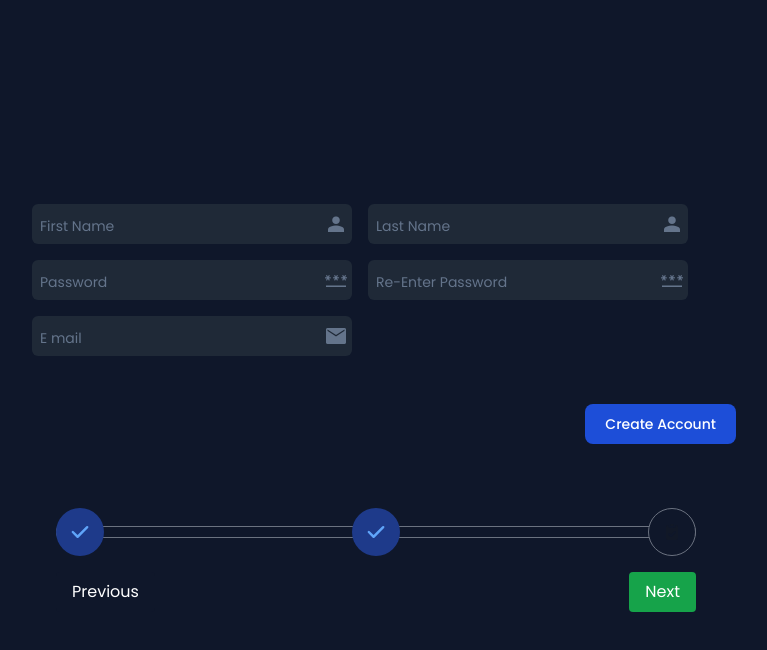
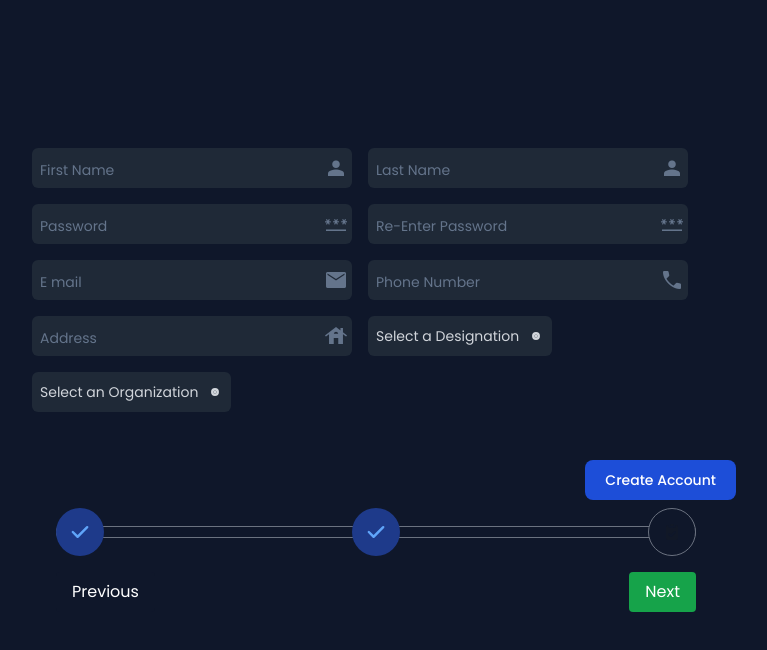
Before and after one commit to Avaneesh-S/College-Organization-Management, a React (Create React App) app in the folder client/: page /createaccount in a window 1280 px wide. Both pictures are taken after a click on the button "Next". Shown: the top 650 px of the page, without its empty margins (264-1031 px from the left). Built offline with nearby package versions, Linux system fonts and the light colour scheme.

Commit message:
fix: changes in registering account

```diff
--- a/client/src/Pages/CreateAccount.jsx
+++ b/client/src/Pages/CreateAccount.jsx
@@ -3,7 +3,7 @@ import InputField from "../Login/InputField";
 import SelectableCard from "../Login/SelectableCard";
 function CreateAccount() {
   const [selectedCard, setSelectedCard] = useState(null);
-
+  const [val, setVal] = useState(0);
   const handleCardSelect = (card) => {
     setSelectedCard(card);
   };
@@ -44,6 +44,20 @@ function CreateAccount() {
       label: "E mail",
       icon: "mail",
     },
+    {
+      id: 6,
+      type: "numeric",
+      name: "PNumber",
+      label: "Phone Number",
+      icon: "phone",
+    },
+    {
+      id: 7,
+      type: "text",
+      name: "address",
+      label: "Address",
+      icon: "house",
+    },
   ];
   const steps = [
     {
@@ -69,13 +83,19 @@ function CreateAccount() {
           <SelectableCard
             title="College"
             description="This is card 1"
-            onSelect={() => handleCardSelect(1)}
+            onSelect={() => {
+              handleCardSelect(1);
+              setVal(1);
+            }}
             isSelected={selectedCard === 1}
           />
           <SelectableCard
             title="Organization"
             description="This is card 2"
-            onSelect={() => handleCardSelect(2)}
+            onSelect={() => {
+              handleCardSelect(2);
+              setVal(2);
+            }}
             isSelected={selectedCard === 2}
           />
         </div>
@@ -114,6 +134,83 @@ function CreateAccount() {
                 icon={i.icon}
               />
             ))}
+            {val === 1 ? (
+              <div className="relative">
+                <select
+                  className="pr-8 block px-2 backdrop-filter backdrop-blur-sm py-2.5 w-full text-sm text-gray-300 bg-gray-800 rounded-md appearance-none border-gray-700 dark:focus:border-blue-500 focus:outline-none focus:ring-0 focus:border-blue-600 peer"
+                  id="select-option"
+                  //   value={selectedOption}
+                  //   onChange={handleChange}
+                >
+                  <option value="">Select an Designation</option>
+                  <option value="Student">Student</option>
+                  <option value="Teacher">Teacher</option>
+                </select>
+                <div className="pointer-events-none absolute inset-y-0 right-0 flex items-center px-2 text-gray-300">
+                  <svg
+                    className="fill-current h-4 w-4"
+                    xmlns="http://www.w3.org/2000/svg"
+                    viewBox="0 0 20 20"
+                  >
+                    <path d="M10 12a2 2 0 100-4 2 2 0 000 4z" />
+                    <path
+                      fill-rule="evenodd"
+                      d="M14.95 10A4.98 4.98 0 0110 14.95 4.98 4.98 0 015.05 10 4.98 4.98 0 0110 5.05 4.98 4.98 0 0114.95 10zM10 12a2 2 0 100-4 2 2 0 000 4z"
+                      clip-rule="evenodd"
+                    />
+                  </svg>
+                </div>
+              </div>
+            ) : (
+              <div className="relative">
+                <select
+                  className="pr-8 block px-2 backdrop-filter backdrop-blur-sm py-2.5 w-full text-sm text-gray-300 bg-gray-800 rounded-md appearance-none border-gray-700 dark:focus:border-blue-500 focus:outline-none focus:ring-0 focus:border-blue-600 peer"
+                  id="select-option"
+                  //   value={selectedOption}
+                  //   onChange={handleChange}
+                >
+                  <option value="">Select a Designation</option>
+                  <option value="Employee">Employee</option>
+                  <option value="Manager">Manager</option>
+                </select>
+                <div className="pointer-events-none absolute inset-y-0 right-0 flex items-center px-2 text-gray-300">
+                  <svg
+                    className="fill-current h-4 w-4"
+                    xmlns="http://www.w3.org/2000/svg"
+                    viewBox="0 0 20 20"
+                  >
+                    <path d="M10 12a2 2 0 100-4 2 2 0 000 4z" />
+                    <path
+                      fill-rule="evenodd"
+                      d="M14.95 10A4.98 4.98 0 0110 14.95 4.98 4.98 0 015.05 10 4.98 4.98 0 0110 5.05 4.98 4.98 0 0114.95 10zM10 12a2 2 0 100-4 2 2 0 000 4z"
+                      clip-rule="evenodd"
+                    />
+                  </svg>
+                </div>
+              </div>
+            )}
+            <div className="relative">
+              <select
+                className="pr-8 block px-2 backdrop-filter backdrop-blur-sm py-2.5 w-full text-sm text-gray-300 bg-gray-800 rounded-md appearance-none border-gray-700 dark:focus:border-blue-500 focus:outline-none focus:ring-0 focus:border-blue-600 peer"
+                id="select-option"
+              >
+                <option value="">Select an Organization</option>
+              </select>
+              <div className="pointer-events-none absolute inset-y-0 right-0 flex items-center px-2 text-gray-300">
+                <svg
+                  className="fill-current h-4 w-4"
+                  xmlns="http://www.w3.org/2000/svg"
+                  viewBox="0 0 20 20"
+                >
+                  <path d="M10 12a2 2 0 100-4 2 2 0 000 4z" />
+                  <path
+                    fill-rule="evenodd"
+                    d="M14.95 10A4.98 4.98 0 0110 14.95 4.98 4.98 0 015.05 10 4.98 4.98 0 0110 5.05 4.98 4.98 0 0114.95 10zM10 12a2 2 0 100-4 2 2 0 000 4z"
+                    clip-rule="evenodd"
+                  />
+                </svg>
+              </div>
+            </div>
           </div>
           <button
             type="submit"
--- a/client/src/Pages/Login.jsx
+++ b/client/src/Pages/Login.jsx
@@ -73,7 +73,7 @@ function LoginPage() {
       </form>
       <div className="mt-8">
         <span className="text-gray-400">Don't have an account?</span>
-        <a href="#" className="text-white font-bold">
+        <a href="/createaccount" className="text-white font-bold">
           Sign Up
         </a>
       </div>
```
